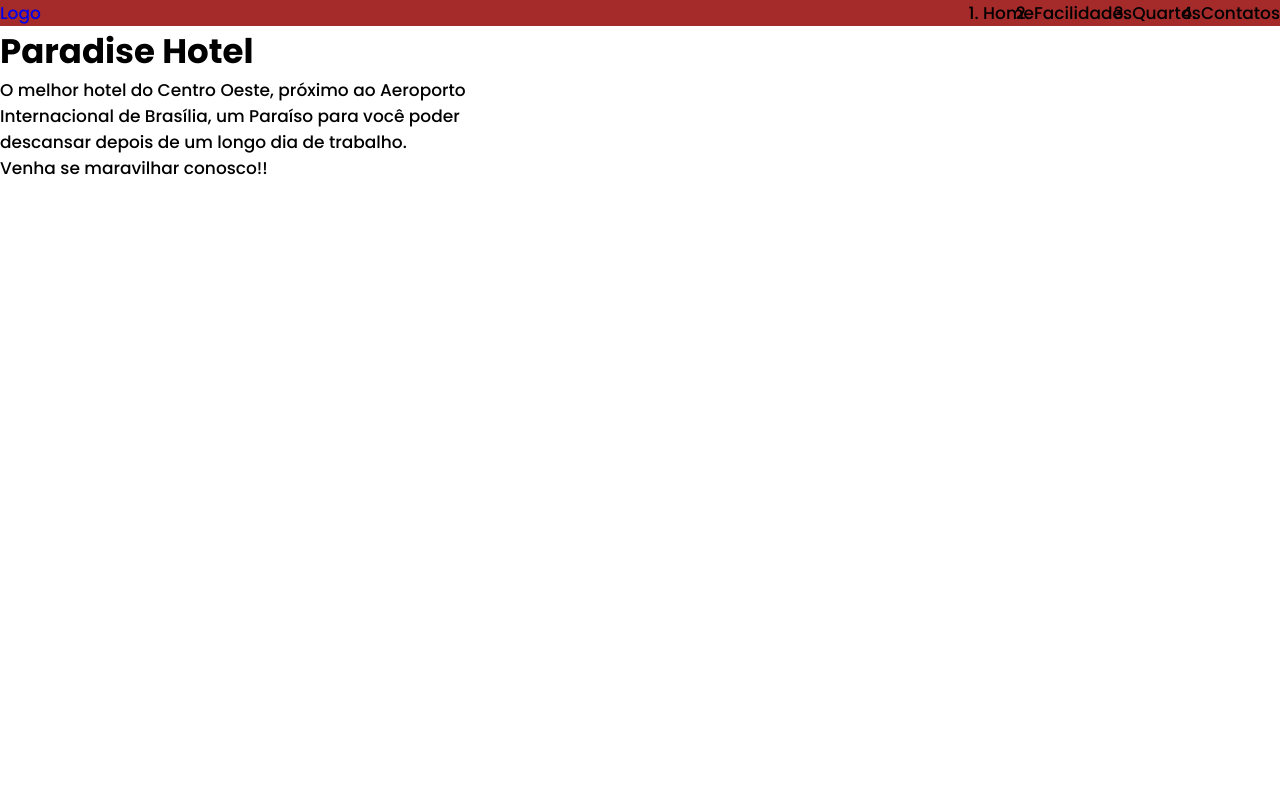
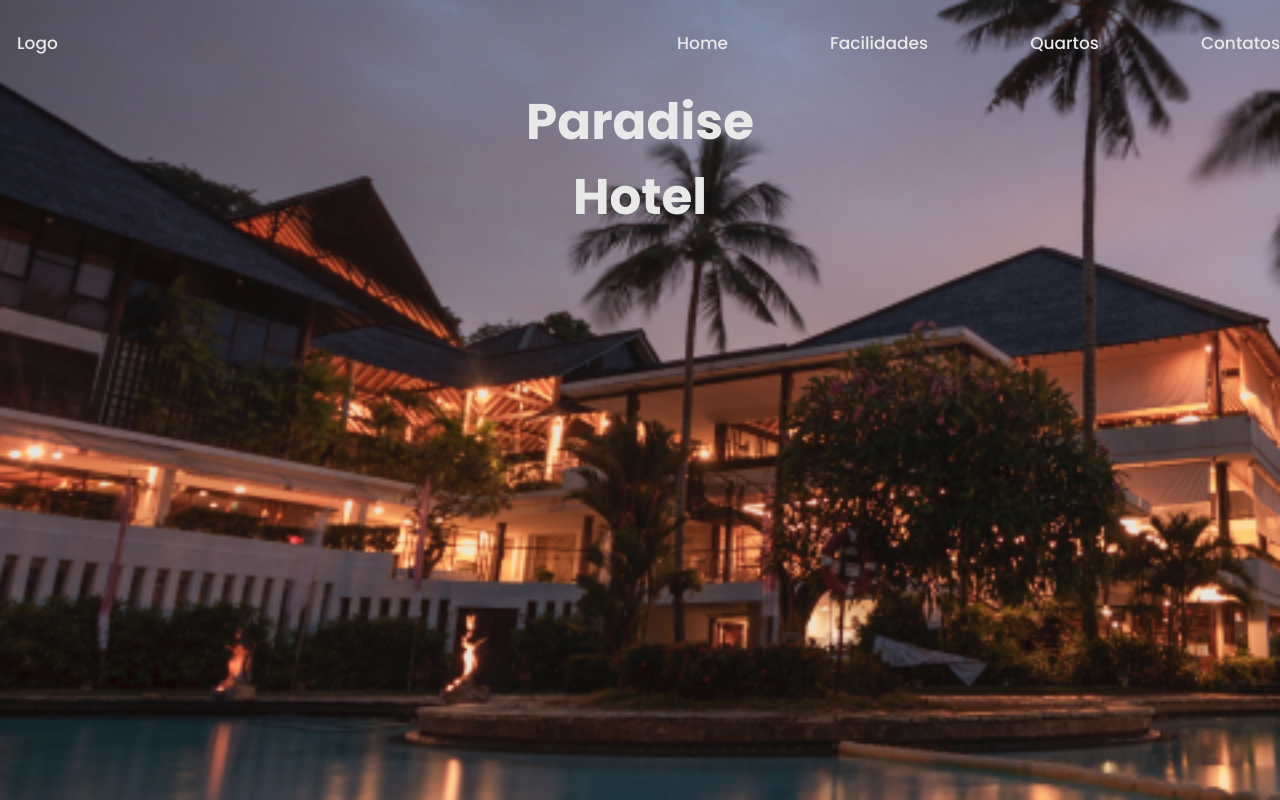
Before and after one commit to jaelson2022/Paradise-Hotel, a PHP site: page /hotel.php in a window 1280 px wide. Run offline with PHP 8.4, Linux system fonts and the light colour scheme.

Commit message:
Adicionando  plano de fundo e cores no Projeto!

```diff
--- a/hotel.php
+++ b/hotel.php
@@ -31,8 +31,10 @@
         <div class="hero">
             <main class="main">
                 <div class="left">
-                    <h1>Paradise Hotel</h1>
-                    <p>O melhor hotel do Centro Oeste, próximo ao Aeroporto <br>Internacional de Brasília, um Paraíso para você poder <br>descansar depois de um longo dia de trabalho.<br>Venha se maravilhar conosco!!</p>
+                    <center>
+                    <h1>Paradise</h1>
+                    <h1>Hotel</h1>
+                    </center>
                 </div>
             </main>
         </div>
--- a/style.css
+++ b/style.css
@@ -14,21 +14,44 @@
 }
 
 body{
-    background: 0;
+    background: url(imagens/foto01.jpg) no-repeat;
+    background-size: cover;
 }
 
 a, li{
-    list-style: nome;
-    text-decoration: none;
+   list-style: none;
+   text-decoration: none;
+   color: var(--cinza-primario);
 }
 
 .header{
-    background: brown;
     display: flex;
     justify-content: space-between;
     align-items: center;
+    width: 100%;
+    height: 5rem;
 }
 
 .header ul{
     display: flex;
+    gap: 4rem;
 }
+
+.header a {
+    color: var(--cinza-primario);
+    padding: 5rem 1rem;
+}
+
+.hero{
+    position: relative;
+    width: 100%;
+    height: calc(100vh - 5rem);
+
+}
+
+.left h1{
+    font-size: 50px;
+    color: var(--cinza-primario);
+    width: 60%;
+
+}
```
